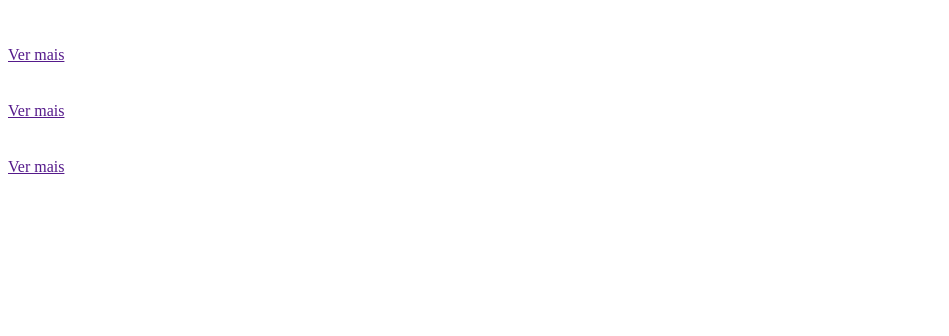
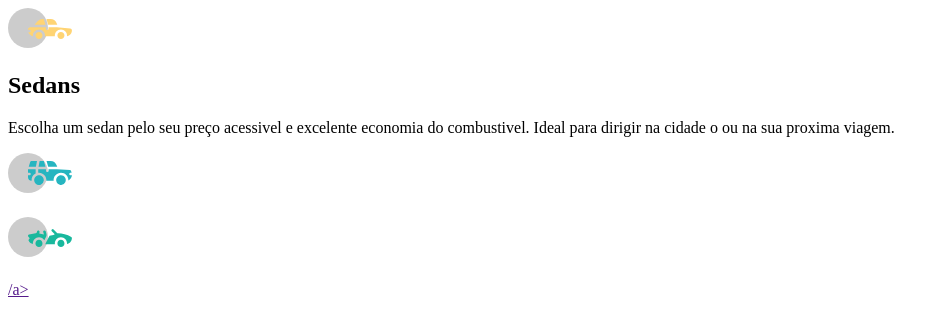
Before and after one commit to RafaelLfckkj/projetos-carros, a plain HTML site: page index.html in a window 1280 px wide. Shown: the whole page, without its empty margins (0-949 px from the left). Drawn offline with Linux system fonts and the light colour scheme.

Commit message:
primeiro commit

```diff
--- a/index.html
+++ b/index.html
@@ -9,24 +9,25 @@
 <body>
     <main>
         <section class="sedans">
-            <img src="" alt="">
-            <h2></h2>
-            <p></p>
-            <a href="">Ver mais</a>
+            <img src="./imagens/icon-sedans.svg" alt="">
+            <h2>Sedans</h2>
+            <p>Escolha um sedan pelo seu preço acessivel e excelente economia do combustivel. Ideal para dirigir na cidade o
+            ou na sua proxima viagem.</p>
+            <a href=""></a>
         </section>
 
         <section class="suvs">
-            <img src="" alt="">
+            <img src="./imagens/icon-suvs.svg" alt="">
             <h2></h2>
             <p></p>
-            <a href="">Ver mais</a>
+            <a href=""></a>
         </section>
 
         <section class="luxuosos">
-            <img src="" alt="">
+            <img src="./imagens/icon-luxury.svg" alt="">
             <h2></h2>
             <p></p>
-            <a href="">Ver mais</a>
+            <a href="">/a>
         </section>
     </main>
 </body>
```
Also changed, not shown: imagens/icon-luxury.svg (added), imagens/icon-sedans.svg (added), imagens/icon-suvs.svg (added).
